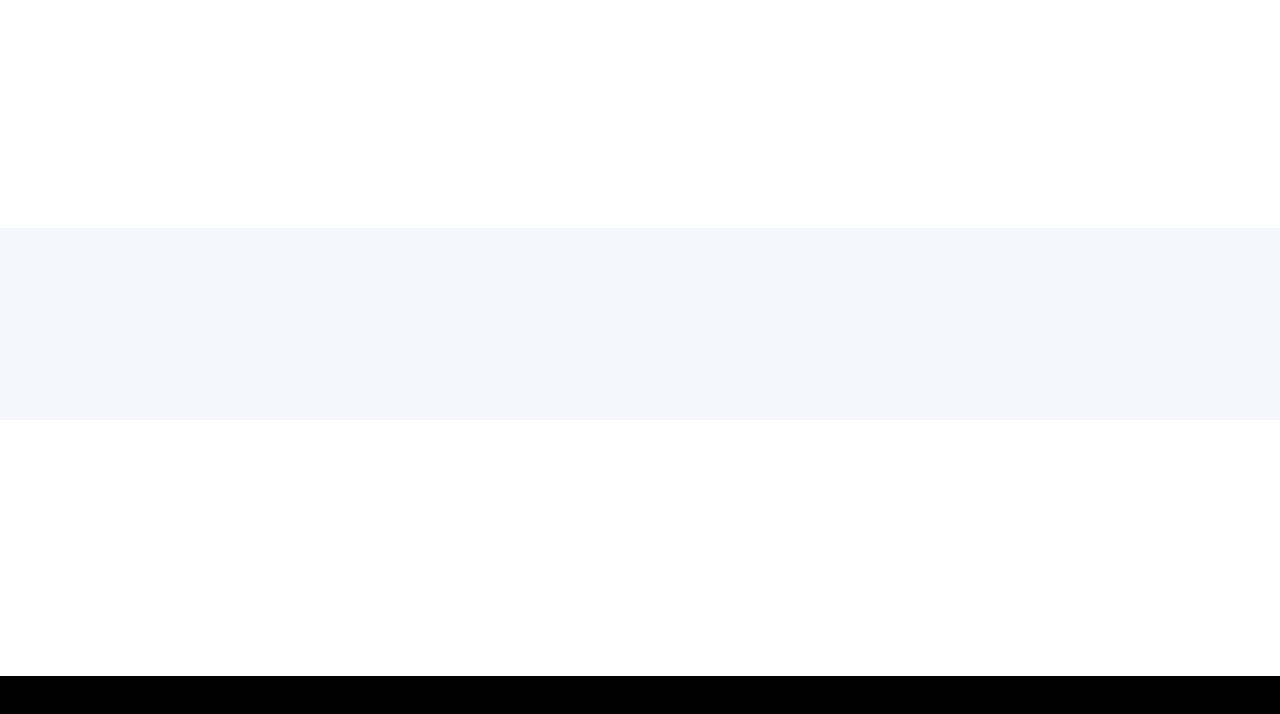
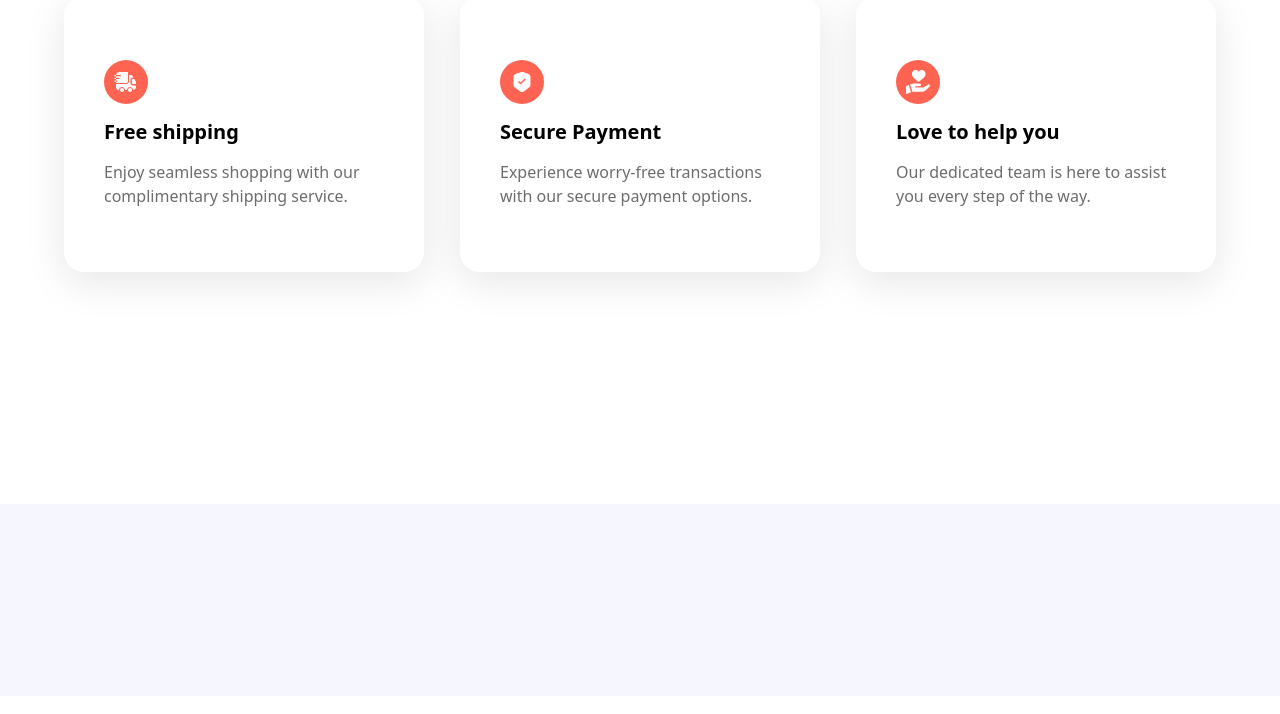
Before and after one commit to ShrouqElsayed123/Nike-LandingPage, a React (Vite) app: page / in a window 1280 px wide. Shown: the part 2342-3056 px from the top of the page. Built offline with nearby package versions, Linux system fonts and the light colour scheme; a web font is replaced by a local one.

Commit message:
create Services section

```diff
--- /dev/null
+++ b/src/Components/ServiceCard.jsx
@@ -0,0 +1,14 @@
+
+export default function ServiceCard({imgURL,label,subtext}) {
+  return (
+   <>
+   <div  className=' flex-1 sm:w-[350px] sm:min-w-[350px] w-full rounded-[20px] shadow-3xl px-10 py-16 '>
+   <div className='w-11 h-11 flex justify-center items-center bg-coral-red rounded-full'>
+     <img src={imgURL} alt="" width={24} height={24}/>
+     </div>
+     <h1 className="py-4 text-xl font-semibold">{label}</h1>
+     <p className="text-slate-gray">{subtext}</p>
+   </div>
+   </>
+  )
+}
--- a/src/Sections/Services.jsx
+++ b/src/Sections/Services.jsx
@@ -1,7 +1,16 @@
+import ServiceCard from "../Components/ServiceCard";
+import { services } from './../constants/index';
 
 export default function Services() {
   return (
     <>
+    <div className="max-container flex justify-center flex-wrap gap-9">
+    {
+      services.map((service)=>(
+        <ServiceCard key={service.label} {...service}/>
+      ))
+    }
+    </div>
 
     </>
   )
```
